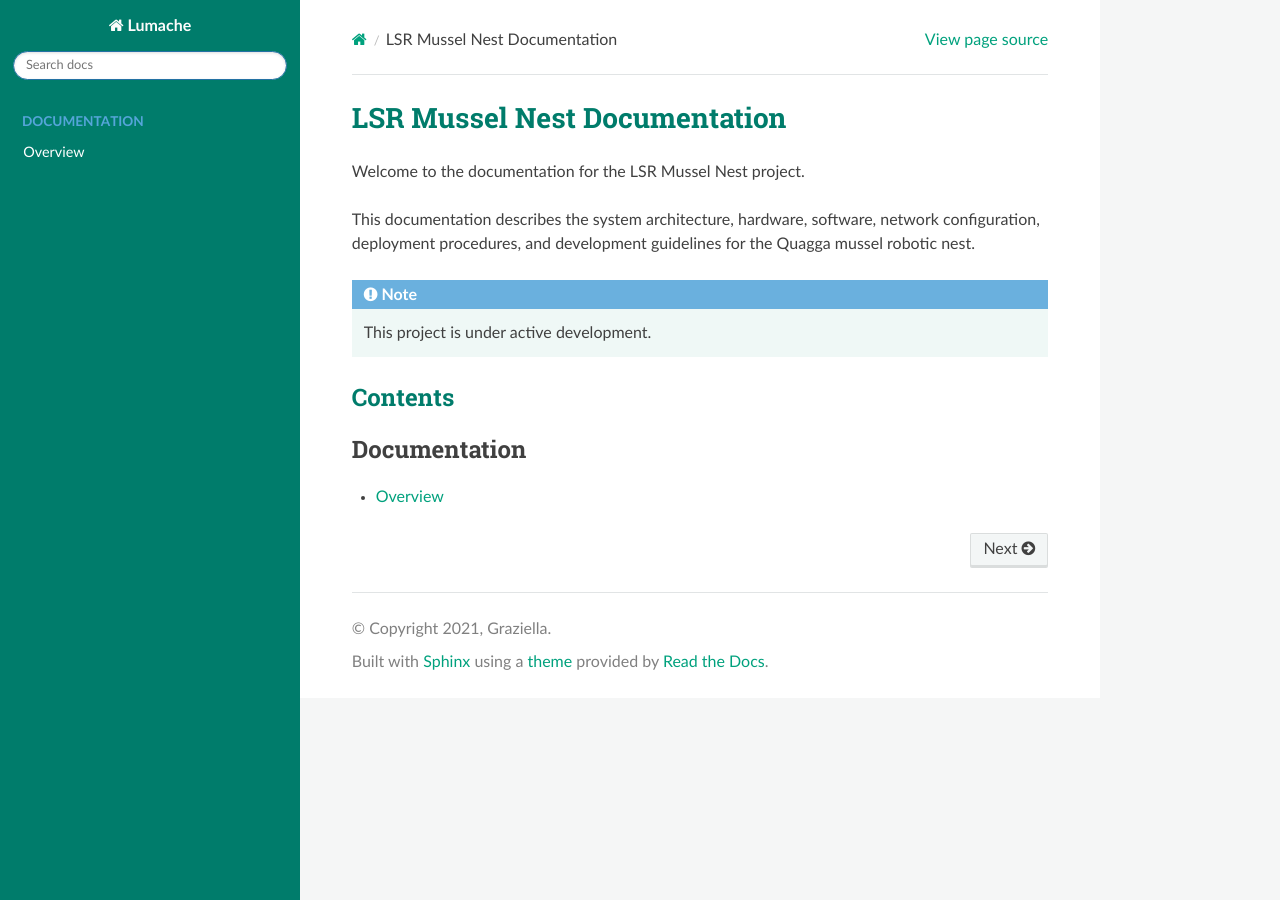
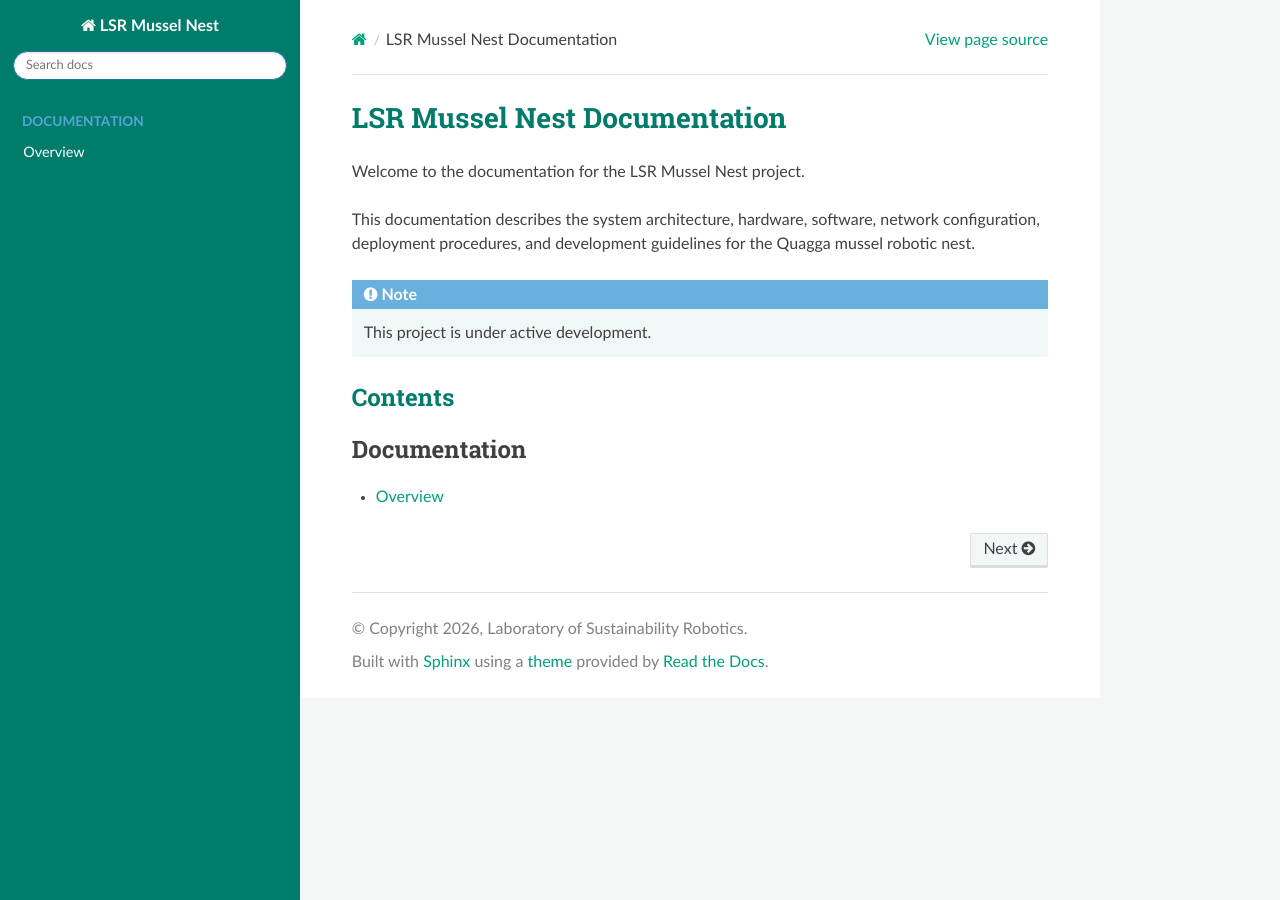
Before and after one commit to mt-tschudin/lsr-mussel-nest, a Sphinx documentation site: the page built from docs/source/index.rst, in a window 1280 px wide. Built offline with Sphinx 7.4.7 and the Read the Docs theme 3.1.0, drawn with Linux system fonts in a browser that asks for light colours; pages that are not in the unit, such as notebooks, are missing from menus.

Commit message:
Update project metadata in Sphinx config

```diff
--- a/docs/source/conf.py
+++ b/docs/source/conf.py
@@ -2,12 +2,11 @@
 
 # -- Project information
 
-project = 'Lumache'
-copyright = '2021, Graziella'
-author = 'Graziella'
+project = "LSR Mussel Nest"
+copyright = "2026, Laboratory of Sustainability Robotics"
+author = "Laboratory of Sustainability Robotics"
 
-release = '0.1'
-version = '0.1.0'
+release = "1.0"
 
 # -- General configuration
 
```
